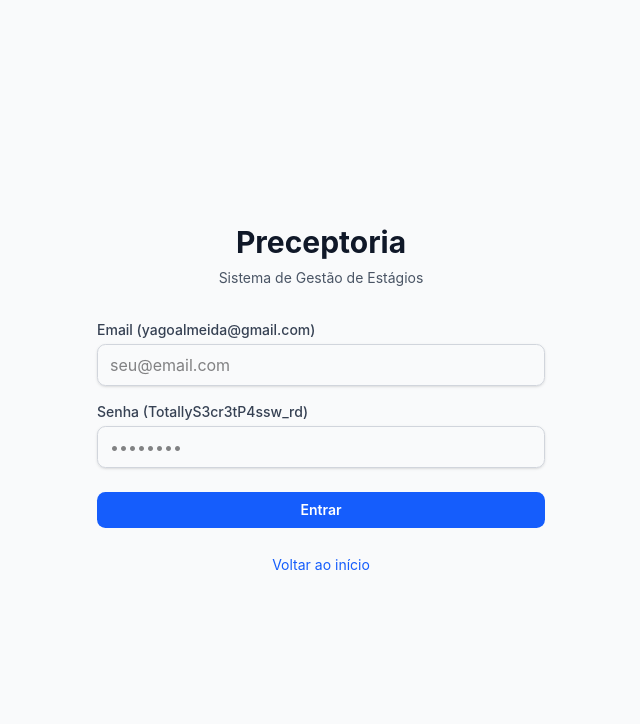
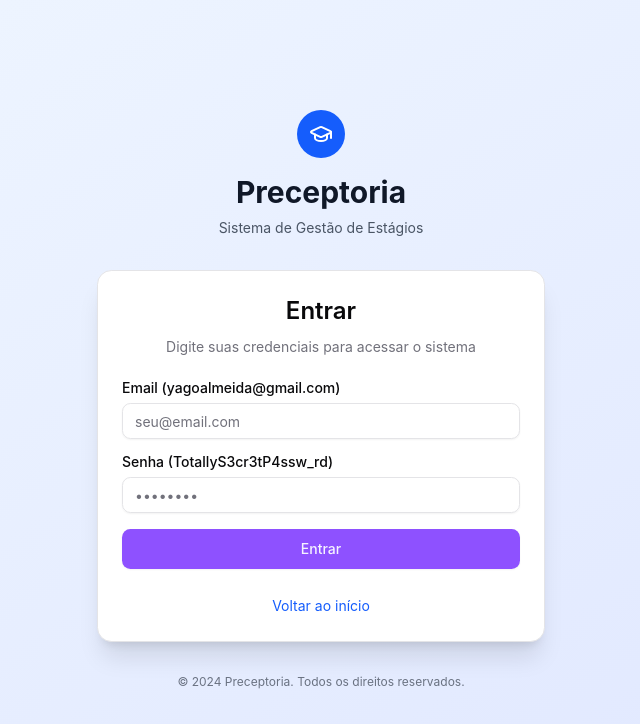
Before and after one commit to yfernandes/Preceptoria, a Next.js app in the folder apps/web/: page /login in a window 1280 px wide. Shown: the top 724 px of the page, without its empty margins (319-959 px from the left). Built offline with nearby package versions, Linux system fonts and the light colour scheme; no server answers; what @elysiajs/eden would draw is missing.

Commit message:
Login Page

```diff
--- a/apps/web/app/login/page.tsx
+++ b/apps/web/app/login/page.tsx
@@ -4,6 +4,18 @@ import { useState } from "react";
 import { useRouter } from "next/navigation";
 import { useAuth } from "../../contexts/AuthContext";
 import Link from "next/link";
+import { Button } from "@web/components/ui/button";
+import { Input } from "@web/components/ui/input";
+import { Label } from "@web/components/ui/label";
+import {
+	Card,
+	CardContent,
+	CardDescription,
+	CardHeader,
+	CardTitle,
+} from "@web/components/ui/card";
+import { Alert, AlertDescription } from "@web/components/ui/alert";
+import { GraduationCap } from "lucide-react";
 
 export default function LoginPage() {
 	const [email, setEmail] = useState("");
@@ -26,25 +38,32 @@ export default function LoginPage() {
 	};
 
 	return (
-		<div className="flex min-h-screen items-center justify-center bg-gray-50 px-4 py-12 sm:px-6 lg:px-8">
+		<div className="flex min-h-screen items-center justify-center bg-gradient-to-br from-blue-50 to-indigo-100 px-4 py-12 sm:px-6 lg:px-8">
 			<div className="w-full max-w-md space-y-8">
+				{/* Header */}
 				<div className="text-center">
+					<div className="mx-auto flex h-12 w-12 items-center justify-center rounded-full bg-blue-600 mb-4">
+						<GraduationCap className="h-6 w-6 text-white" />
+					</div>
 					<h1 className="text-3xl font-bold text-gray-900">Preceptoria</h1>
 					<p className="mt-2 text-sm text-gray-600">
 						Sistema de Gestão de Estágios
 					</p>
 				</div>
 
-				<form className="mt-8 space-y-6" onSubmit={handleSubmit}>
-					<div className="space-y-4">
-						<div>
-							<label
-								htmlFor="email"
-								className="block text-sm font-medium text-gray-700"
-							>
-								Email (yagoalmeida@gmail.com)
-							</label>
-							<input
+				{/* Login Card */}
+				<Card className="shadow-xl">
+					<CardHeader className="space-y-1">
+						<CardTitle className="text-2xl text-center">Entrar</CardTitle>
+						<CardDescription className="text-center">
+							Digite suas credenciais para acessar o sistema
+						</CardDescription>
+					</CardHeader>
+					<CardContent>
+						<form onSubmit={handleSubmit} className="space-y-4">
+							<div className="space-y-2">
+								<Label htmlFor="email">Email (yagoalmeida@gmail.com)</Label>
+								<Input
 									id="email"
 									data-testid="email"
 									name="email"
@@ -52,19 +71,14 @@ export default function LoginPage() {
 									required
 									value={email}
 									onChange={(e) => setEmail(e.target.value)}
-								className="mt-1 block w-full rounded-md border border-gray-300 px-3 py-2 shadow-sm focus:border-blue-500 focus:ring-blue-500 focus:outline-none"
 									placeholder="seu@email.com"
+									className="transition-all duration-200 focus:ring-2 focus:ring-blue-500"
 								/>
 							</div>
 
-						<div>
-							<label
-								htmlFor="password"
-								className="block text-sm font-medium text-gray-700"
-							>
-								Senha (TotallyS3cr3tP4ssw_rd)
-							</label>
-							<input
+							<div className="space-y-2">
+								<Label htmlFor="password">Senha (TotallyS3cr3tP4ssw_rd)</Label>
+								<Input
 									id="password"
 									data-testid="password"
 									name="password"
@@ -72,42 +86,69 @@ export default function LoginPage() {
 									required
 									value={password}
 									onChange={(e) => setPassword(e.target.value)}
-								className="mt-1 block w-full rounded-md border border-gray-300 px-3 py-2 shadow-sm focus:border-blue-500 focus:ring-blue-500 focus:outline-none"
 									placeholder="••••••••"
+									className="transition-all duration-200 focus:ring-2 focus:ring-blue-500"
 								/>
-						</div>
 							</div>
 
 							{error && (
-						<div
-							data-testid="error-message"
-							className="text-center text-sm text-red-600"
-						>
-							{error}
-						</div>
+								<Alert variant="destructive" data-testid="error-message">
+									<AlertDescription>{error}</AlertDescription>
+								</Alert>
 							)}
 
-					<div>
-						<button
+							<Button
 								type="submit"
 								data-testid="login-button"
 								disabled={loading}
-							className="group relative flex w-full justify-center rounded-md bg-blue-600 px-3 py-2 text-sm font-semibold text-white hover:bg-blue-500 focus-visible:outline focus-visible:outline-2 focus-visible:outline-offset-2 focus-visible:outline-blue-600 disabled:opacity-50"
+								className="w-full transition-all duration-200 hover:scale-[1.02]"
+								size="lg"
 							>
 								{loading ? "Entrando..." : "Entrar"}
-						</button>
-					</div>
+							</Button>
+						</form>
 
-					<div className="text-center">
+						<div className="mt-6 text-center">
 							<Link
 								href="/"
-							className="text-sm text-blue-600 hover:text-blue-500"
+								className="text-sm text-blue-600 hover:text-blue-500 transition-colors duration-200"
 							>
 								Voltar ao início
 							</Link>
 						</div>
-				</form>
+					</CardContent>
+				</Card>
+
+				{/* Footer */}
+				<div className="text-center text-xs text-gray-500">
+					<p>© 2024 Preceptoria. Todos os direitos reservados.</p>
+				</div>
 			</div>
 		</div>
 	);
 }
+
+/* ShadCN Login Form
+
+import { GalleryVerticalEnd } from "lucide-react"
+
+import { LoginForm } from "@/components/login-form"
+
+export default function LoginPage() {
+  return (
+    <div className="bg-muted flex min-h-svh flex-col items-center justify-center gap-6 p-6 md:p-10">
+      <div className="flex w-full max-w-sm flex-col gap-6">
+        <a href="#" className="flex items-center gap-2 self-center font-medium">
+          <div className="bg-primary text-primary-foreground flex size-6 items-center justify-center rounded-md">
+            <GalleryVerticalEnd className="size-4" />
+          </div>
+          Acme Inc.
+        </a>
+        <LoginForm />
+      </div>
+    </div>
+  )
+}
+
+
+*/
--- a/apps/web/src/components/index.ts
+++ b/apps/web/src/components/index.ts
@@ -1,4 +1,5 @@
 // UI Components
+export * from "./ui/alert";
 export * from "./ui/button";
 export * from "./ui/card";
 export * from "./ui/input";
--- /dev/null
+++ b/apps/web/src/components/login-form.tsx
@@ -0,0 +1,96 @@
+import { cn } from "@web/lib/utils";
+import { Button } from "@web/components/ui/button";
+import {
+	Card,
+	CardContent,
+	CardDescription,
+	CardHeader,
+	CardTitle,
+} from "@web/components/ui/card";
+import { Input } from "@web/components/ui/input";
+import { Label } from "@web/components/ui/label";
+
+export function LoginForm({
+	className,
+	...props
+}: React.ComponentProps<"div">) {
+	return (
+		<div className={cn("flex flex-col gap-6", className)} {...props}>
+			<Card>
+				<CardHeader className="text-center">
+					<CardTitle className="text-xl">Welcome back</CardTitle>
+					<CardDescription>
+						Login with your Apple or Google account
+					</CardDescription>
+				</CardHeader>
+				<CardContent>
+					<form>
+						<div className="grid gap-6">
+							<div className="flex flex-col gap-4">
+								<Button variant="outline" className="w-full">
+									<svg xmlns="http://www.w3.org/2000/svg" viewBox="0 0 24 24">
+										<path
+											d="M12.152 6.896c-.948 0-2.415-1.078-3.96-1.04-2.04.027-3.91 1.183-4.961 3.014-2.117 3.675-.546 9.103 1.519 12.09 1.013 1.454 2.208 3.09 3.792 3.039 1.52-.065 2.09-.987 3.935-.987 1.831 0 2.35.987 3.96.948 1.637-.026 2.676-1.48 3.676-2.948 1.156-1.688 1.636-3.325 1.662-3.415-.039-.013-3.182-1.221-3.22-4.857-.026-3.04 2.48-4.494 2.597-4.559-1.429-2.09-3.623-2.324-4.39-2.376-2-.156-3.675 1.09-4.61 1.09zM15.53 3.83c.843-1.012 1.4-2.427 1.245-3.83-1.207.052-2.662.805-3.532 1.818-.78.896-1.454 2.338-1.273 3.714 1.338.104 2.715-.688 3.559-1.701"
+											fill="currentColor"
+										/>
+									</svg>
+									Login with Apple
+								</Button>
+								<Button variant="outline" className="w-full">
+									<svg xmlns="http://www.w3.org/2000/svg" viewBox="0 0 24 24">
+										<path
+											d="M12.48 10.92v3.28h7.84c-.24 1.84-.853 3.187-1.787 4.133-1.147 1.147-2.933 2.4-6.053 2.4-4.827 0-8.6-3.893-8.6-8.72s3.773-8.72 8.6-8.72c2.6 0 4.507 1.027 5.907 2.347l2.307-2.307C18.747 1.44 16.133 0 12.48 0 5.867 0 .307 5.387.307 12s5.56 12 12.173 12c3.573 0 6.267-1.173 8.373-3.36 2.16-2.16 2.84-5.213 2.84-7.667 0-.76-.053-1.467-.173-2.053H12.48z"
+											fill="currentColor"
+										/>
+									</svg>
+									Login with Google
+								</Button>
+							</div>
+							<div className="after:border-border relative text-center text-sm after:absolute after:inset-0 after:top-1/2 after:z-0 after:flex after:items-center after:border-t">
+								<span className="bg-card text-muted-foreground relative z-10 px-2">
+									Or continue with
+								</span>
+							</div>
+							<div className="grid gap-6">
+								<div className="grid gap-3">
+									<Label htmlFor="email">Email</Label>
+									<Input
+										id="email"
+										type="email"
+										placeholder="m@example.com"
+										required
+									/>
+								</div>
+								<div className="grid gap-3">
+									<div className="flex items-center">
+										<Label htmlFor="password">Password</Label>
+										<a
+											href="#"
+											className="ml-auto text-sm underline-offset-4 hover:underline"
+										>
+											Forgot your password?
+										</a>
+									</div>
+									<Input id="password" type="password" required />
+								</div>
+								<Button type="submit" className="w-full">
+									Login
+								</Button>
+							</div>
+							<div className="text-center text-sm">
+								Don&apos;t have an account?{" "}
+								<a href="#" className="underline underline-offset-4">
+									Sign up
+								</a>
+							</div>
+						</div>
+					</form>
+				</CardContent>
+			</Card>
+			<div className="text-muted-foreground *:[a]:hover:text-primary text-center text-xs text-balance *:[a]:underline *:[a]:underline-offset-4">
+				By clicking continue, you agree to our <a href="#">Terms of Service</a>{" "}
+				and <a href="#">Privacy Policy</a>.
+			</div>
+		</div>
+	);
+}
--- /dev/null
+++ b/apps/web/src/components/ui/alert.tsx
@@ -0,0 +1,66 @@
+import * as React from "react"
+import { cva, type VariantProps } from "class-variance-authority"
+
+import { cn } from "@web/lib/utils"
+
+const alertVariants = cva(
+  "relative w-full rounded-lg border px-4 py-3 text-sm grid has-[>svg]:grid-cols-[calc(var(--spacing)*4)_1fr] grid-cols-[0_1fr] has-[>svg]:gap-x-3 gap-y-0.5 items-start [&>svg]:size-4 [&>svg]:translate-y-0.5 [&>svg]:text-current",
+  {
+    variants: {
+      variant: {
+        default: "bg-card text-card-foreground",
+        destructive:
+          "text-destructive bg-card [&>svg]:text-current *:data-[slot=alert-description]:text-destructive/90",
+      },
+    },
+    defaultVariants: {
+      variant: "default",
+    },
+  }
+)
+
+function Alert({
+  className,
+  variant,
+  ...props
+}: React.ComponentProps<"div"> & VariantProps<typeof alertVariants>) {
+  return (
+    <div
+      data-slot="alert"
+      role="alert"
+      className={cn(alertVariants({ variant }), className)}
+      {...props}
+    />
+  )
+}
+
+function AlertTitle({ className, ...props }: React.ComponentProps<"div">) {
+  return (
+    <div
+      data-slot="alert-title"
+      className={cn(
+        "col-start-2 line-clamp-1 min-h-4 font-medium tracking-tight",
+        className
+      )}
+      {...props}
+    />
+  )
+}
+
+function AlertDescription({
+  className,
+  ...props
+}: React.ComponentProps<"div">) {
+  return (
+    <div
+      data-slot="alert-description"
+      className={cn(
+        "text-muted-foreground col-start-2 grid justify-items-start gap-1 text-sm [&_p]:leading-relaxed",
+        className
+      )}
+      {...props}
+    />
+  )
+}
+
+export { Alert, AlertTitle, AlertDescription }
```
Lines whose indentation alone changed are shown as unchanged.
